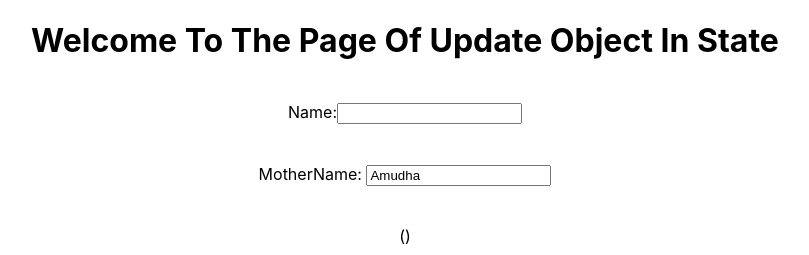
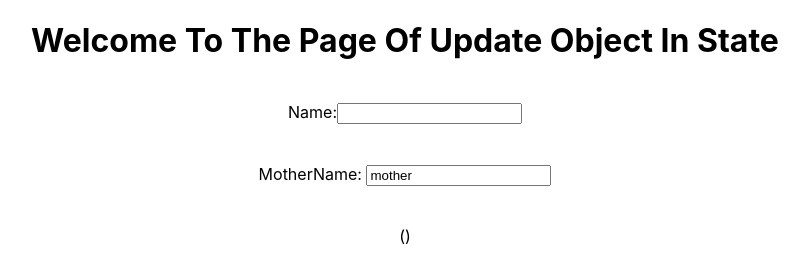
Before and after one commit to MadhavenA/react_documentation, a React (Create React App) app in the folder react-documentation-related_examples/: page / in a window 1280 px wide. Shown: the top 255 px of the page, without its empty margins (235-1044 px from the left). Built offline with nearby package versions, Linux system fonts and the light colour scheme.

Commit message:
changes on the notes #

```diff
--- a/react-documentation-related_examples/src/AddingInterActivity/UpdateObjectInState/UpdateObjectInState.js
+++ b/react-documentation-related_examples/src/AddingInterActivity/UpdateObjectInState/UpdateObjectInState.js
@@ -4,7 +4,7 @@ export default function UpdateObjectInState() {
   const [personName, setName] = useState(false);
   const [personDetails, setPersonDetails] = useState({
     homeDetails: {
-      motherName: "Amudha",
+      motherName: "mother",
       phoneNumber: 6381162830,
     },
   });
```
